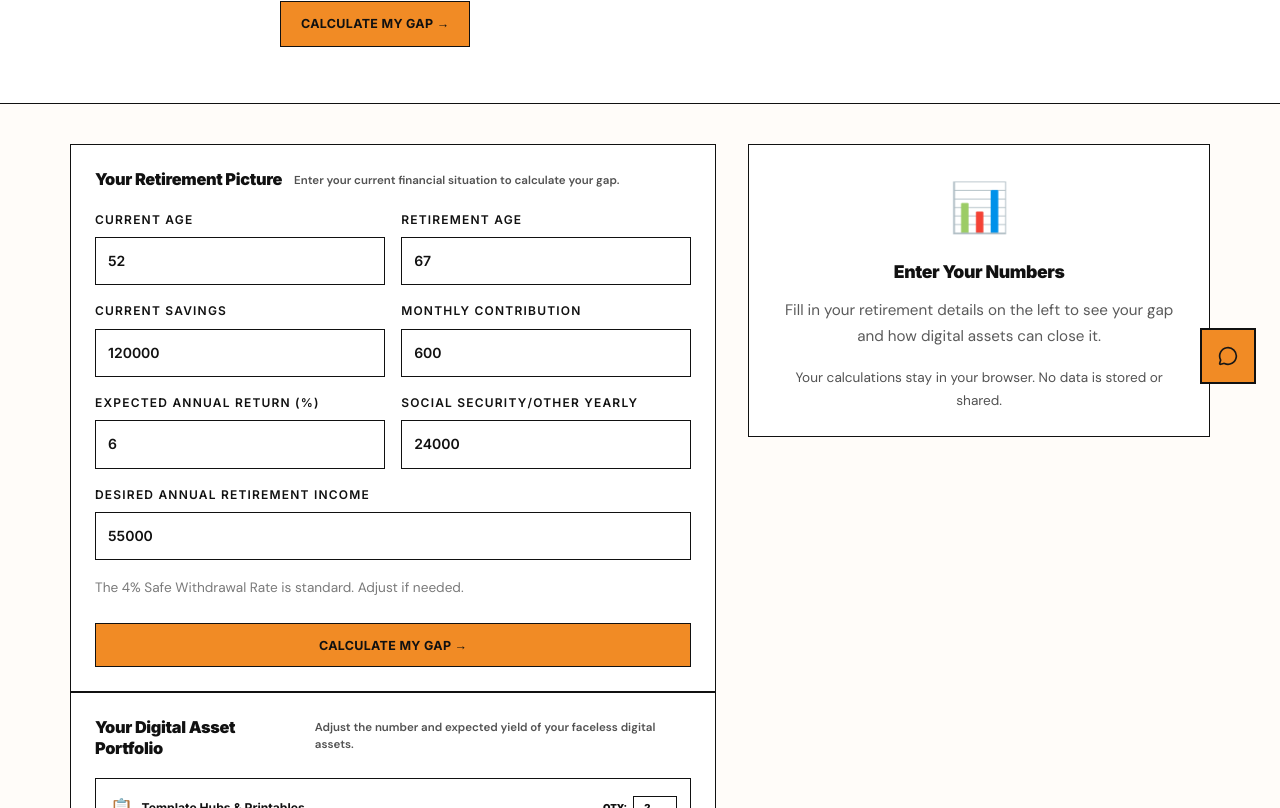
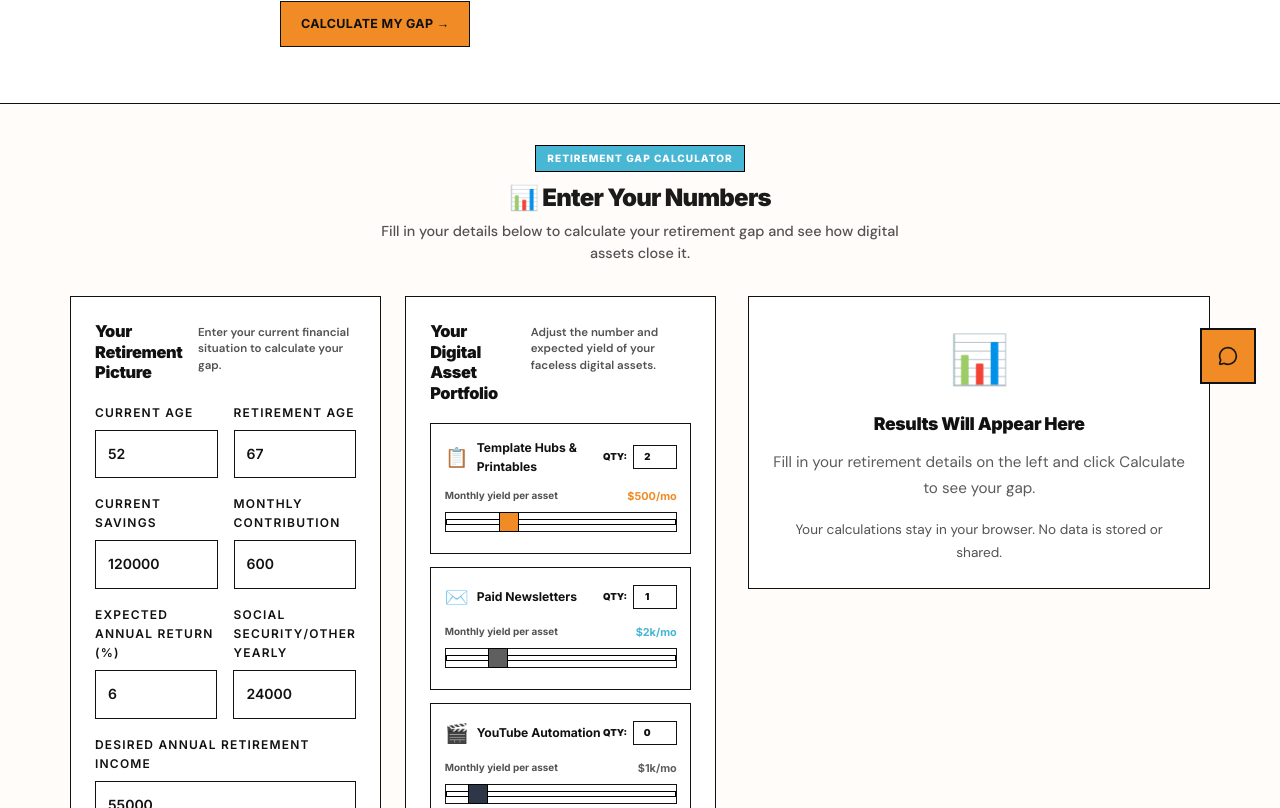
Before and after one commit to frankielee1971/digitallydefined-online-local, a React (Vite) app: page /gap in a window 1280 px wide. Shown: the part 392-1200 px from the top of the page. Built offline with nearby package versions, Linux system fonts and the light colour scheme.

Commit message:
Relayout RetirementGapCalculator: centered header + side-by-side input columns

```diff
--- a/src/pages/Calculator/RetirementGapCalculator.css
+++ b/src/pages/Calculator/RetirementGapCalculator.css
@@ -54,6 +54,66 @@
   margin-top: 1.5rem;
 }
 
+/* === Centered calc header === */
+.gap-calc-header {
+  text-align: center;
+  margin-bottom: 2rem;
+}
+
+.gap-calc-header__eyebrow {
+  display: inline-block;
+  padding: 0.3rem 0.7rem;
+  border: 1px solid #000;
+  background: var(--color-blue);
+  font-size: 0.63rem;
+  font-weight: 800;
+  letter-spacing: 0.1em;
+  text-transform: uppercase;
+  color: #fff;
+  margin-bottom: 0.75rem;
+}
+
+.gap-calc-header__title {
+  margin: 0 0 0.5rem;
+  font-size: 1.5rem;
+  font-weight: 900;
+  letter-spacing: -0.03em;
+  line-height: 1.2;
+  color: #1A1A1A;
+}
+
+.gap-calc-header__sub {
+  margin: 0;
+  color: #525252;
+  font-size: 0.9rem;
+  font-weight: 500;
+  line-height: 1.5;
+  max-width: 560px;
+  margin-left: auto;
+  margin-right: auto;
+}
+
+/* === Two-column inputs grid === */
+.gap-inputs {
+  display: flex;
+  flex-direction: column;
+  gap: 1.5rem;
+}
+
+.gap-inputs-grid {
+  display: grid;
+  grid-template-columns: 1fr 1fr;
+  gap: 1.5rem;
+}
+
+/* === Section title consistency === */
+.gap-section-title {
+  font-size: 1.02rem;
+  font-weight: 900;
+  line-height: 1.25;
+  margin: 0;
+}
+
 /* Main calculator workspace */
 .gap-workspace {
   max-width: 1180px;
@@ -67,12 +127,6 @@
   grid-template-columns: minmax(0, 7fr) minmax(330px, 5fr);
   gap: 2rem;
   align-items: start;
-}
-
-/* Left column - stacked cards */
-.gap-stack {
-  display: grid;
-  gap: 1.5rem;
 }
 
 /* Right column - results panel (sticky like freedom-comparison) */
@@ -544,9 +598,11 @@
   .gap-grid {
     grid-template-columns: 1fr;
   }
-
   .gap-results {
     position: static;
+  }
+  .gap-inputs-grid {
+    grid-template-columns: 1fr;
   }
 }
 
--- a/src/pages/Calculator/RetirementGapCalculator.jsx
+++ b/src/pages/Calculator/RetirementGapCalculator.jsx
@@ -169,11 +169,16 @@ export default function RetirementGapCalculator() {
 
         {/* Calculator */}
         <section className="gap-workspace" id="gap-calculator" ref={calculatorRef}>
+          <div className="gap-calc-header">
+            <span className="gap-calc-header__eyebrow">Retirement Gap Calculator</span>
+            <h2 className="gap-calc-header__title">📊 Enter Your Numbers</h2>
+            <p className="gap-calc-header__sub">Fill in your details below to calculate your retirement gap and see how digital assets close it.</p>
+          </div>
           <div className="gap-grid">
-            <div className="gap-stack">
-
-            {/* Left: Inputs */}
-            <div>
+            {/* Left column: inputs */}
+            <div className="gap-inputs">
+              <div className="gap-inputs-grid">
+                {/* Retirement Picture */}
                 <article className="gap-card">
                   <header className="gap-card__heading">
                     <h2>Your Retirement Picture</h2>
@@ -230,7 +235,7 @@ export default function RetirementGapCalculator() {
                 {/* Digital Asset Portfolio */}
                 <article className="gap-card">
                   <header className="gap-card__heading">
-                  <h2>Your Digital Asset Portfolio</h2>
+                    <h2 className="gap-section-title">Your Digital Asset Portfolio</h2>
                     <p>Adjust the number and expected yield of your faceless digital assets.</p>
                   </header>
 
@@ -283,8 +288,8 @@ export default function RetirementGapCalculator() {
                     </div>
                   </div>
                 </article>
-
-              {/* Exit Multiplier */}
+              </div>
+              {/* Exit Multiplier - full width below the two-column grid */}
               <article className="gap-card">
                 <header className="gap-card__heading">
                   <h2>Exit Strategy Multiplier</h2>
@@ -311,7 +316,6 @@ export default function RetirementGapCalculator() {
                   <span>40x (Premium)</span>
                 </div>
               </article>
-            </div>
             </div>
 
             {/* Right: Results */}
@@ -406,9 +410,9 @@ export default function RetirementGapCalculator() {
               {!showResults && (
                 <article className="gap-card gap-placeholder">
                   <div className="gap-placeholder-icon">📊</div>
-                  <h3 className="gap-result-title">Enter Your Numbers</h3>
+                  <h3 className="gap-result-title">Results Will Appear Here</h3>
                   <p className="gap-placeholder-text">
-                    Fill in your retirement details on the left to see your gap and how digital assets can close it.
+                    Fill in your retirement details on the left and click Calculate to see your gap.
                   </p>
                   <p className="gap-privacy">
                     Your calculations stay in your browser. No data is stored or shared.
```
Lines whose indentation alone changed are shown as unchanged.
